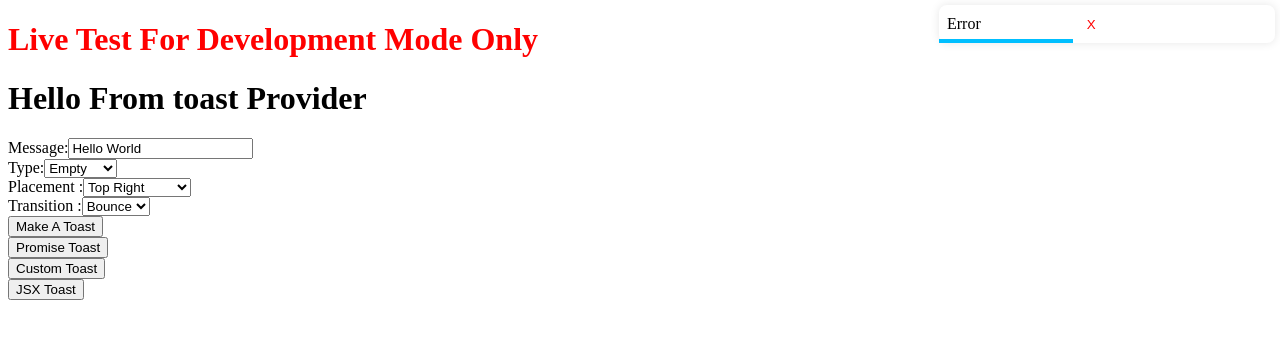
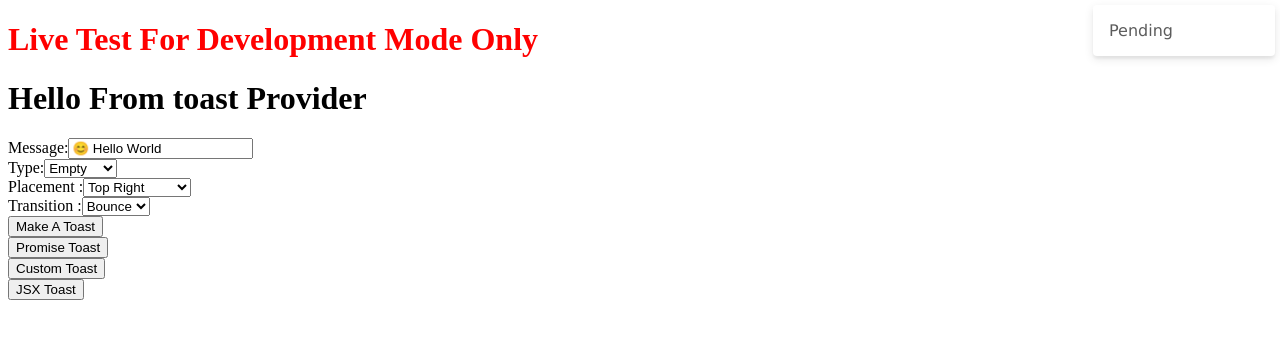
Before and after one commit to 3mmarYasser/react-toast-plus, a React (Vite) app: page / in a window 1280 px wide. Both pictures are taken after a click on the button "Promise Toast". Shown: the top 338 px of the page. Built offline with nearby package versions, Linux system fonts and the light colour scheme.

Commit message:
Fix Promise & style

```diff
--- a/dev/App.tsx
+++ b/dev/App.tsx
@@ -26,7 +26,7 @@ const App: FunctionComponent = () => {
     },[toasts] )
 
 
-    const [formData, setFormData] = React.useState<FormData>({ msg: 'Hello World', type: "empty" ,placement:"top-right" ,transition:"bounce" });
+    const [formData, setFormData] = React.useState<FormData>({ msg: '😊 Hello World', type: "empty" ,placement:"top-right" ,transition:"bounce" });
 
     function handleInputChange(event: React.ChangeEvent<HTMLInputElement | HTMLSelectElement>) {
         const { name, value } = event.target;
@@ -39,8 +39,6 @@ const App: FunctionComponent = () => {
             className: 'custom-toast',
             placement: formData.placement,
            transition: formData.transition,
-           lifetime: 3000,
-
         } );
     }
     const callPromise = () => {
@@ -53,17 +51,14 @@ const App: FunctionComponent = () => {
                     } else {
                         reject("Failed!");
                     }
-                }, 1000);
+                }, 4000);
             });
         };
         addToast.promise(someAsyncFunction ,{pending:"Pending" ,success:"Success" ,error:"Error"} ,{
-            autoClose:true,
-            pauseOnHover:true,
-            pauseOnFocusLoss:true,
         })
     }
 const addCustomToast = () => {
-    addToast.custom(CustomToast,{placement:"top-center" ,transition:"slide" ,lifetime:5000 ,autoClose:true});
+    addToast.custom(CustomToast,{placement:formData.placement ,transition:formData.transition ,lifetime:5000 ,autoClose:true});
 }
 
 const addJSXToast = () => {
@@ -72,8 +67,8 @@ const addJSXToast = () => {
             <span>This is a JSX Toast</span>
             <button onClick={()=>onClose(id)}>Close</button>
         </span>), "success", {
-            placement:"bottom-center",
-            transition:"zoom",
+            placement:formData.placement,
+            transition:formData.transition,
             lifetime:5000,
             autoClose:true,
         });
--- a/dev/main.tsx
+++ b/dev/main.tsx
@@ -1,10 +1,11 @@
 import { createRoot } from 'react-dom/client'
 import App from "./App.tsx";
 import {ToastProvider} from "react-toast-plus";
+import {StrictMode} from "react";
 
 
 createRoot(document.getElementById('root')!).render(
-    <>
+    <StrictMode>
         <h1 style={{color:'red'}}>Live Test For Development Mode Only</h1>
         <ToastProvider
             newestFirst={true}
@@ -18,12 +19,13 @@ createRoot(document.getElementById('root')!).render(
                 transition: 'bounce',
                 transitionDuration: 500,
                 pauseOnHover: true,
-                closeOnClick: true,
+                pauseOnFocusLoss: true,
+                closeOnClick: false,
                 draggableClose:true,
             }}
         >
             <h1>Hello From toast Provider</h1>
             <App/>
         </ToastProvider>
-    </>,
+    </StrictMode>,
 )
--- /dev/null
+++ b/src/components/Icons/Close.icon.tsx
@@ -0,0 +1,15 @@
+import  { FunctionComponent } from 'react';
+
+
+
+const CloseIcon: FunctionComponent = () => {
+
+  return (
+      <svg fillRule={"evenodd"} viewBox="0 0 24 24">
+          <path
+              d="M 4.7070312 3.2929688 L 3.2929688 4.7070312 L 10.585938 12 L 3.2929688 19.292969 L 4.7070312 20.707031 L 12 13.414062 L 19.292969 20.707031 L 20.707031 19.292969 L 13.414062 12 L 20.707031 4.7070312 L 19.292969 3.2929688 L 12 10.585938 L 4.7070312 3.2929688 z"/>
+      </svg>
+  );
+};
+
+export default CloseIcon;
--- a/src/components/Toaster/Toaster.component.tsx
+++ b/src/components/Toaster/Toaster.component.tsx
@@ -1,35 +1,20 @@
-import {FunctionComponent, isValidElement, useEffect, useState} from 'react';
-import {StyledToaster} from "../../styles";
+import {FunctionComponent, isValidElement} from 'react';
+import {CloseButton, StyledProgressBar, StyledToaster, StyledToasterContent} from "../../styles";
 import {ToastProps} from "../../types";
+import CloseIcon from "../Icons/Close.icon.tsx";
 
 const ToasterComponent: FunctionComponent<ToastProps> = (props) => {
-    const {id  ,content ,onClose   ,options ={}  ,remainingTime } = props;
+    const {id  ,type,content ,onClose   ,options ={} ,isRunning  } = props;
     const {
         className ,
         style ,
         lifetime,
-        autoClose
+        autoClose,
+        progressBar,
+        closeButton
     } = options;
-    const [remaining, setRemaining] = useState<number>(remainingTime || lifetime ||0);
-    // useEffect(() => {
-    //     console.log(remaining);
-    // }, [remaining]);
-    useEffect(() => {
-        if(remainingTime &&autoClose){
-            const interval = setInterval(() => {
-                const timeLeft = remainingTime();
-                // console.log(remainingTime());
-                setRemaining(timeLeft);
-                if (timeLeft <= 0) {
-                    clearInterval(interval);
-                }
-            }, 100);
 
-            return () => clearInterval(interval);
-        }
-    }, [id, onClose, remainingTime ,autoClose]);
 
-    const progressPercentage = lifetime ? (remaining / lifetime) * 100 : 100;
     const renderContent = () => {
         if (typeof content === 'string') {
             return content;
@@ -40,28 +25,26 @@ const ToasterComponent: FunctionComponent<ToastProps> = (props) => {
         }
         return null;
     };
+
   return (
       <StyledToaster className={className} style={style} >
-          {renderContent()}
-          <button style={{
-              marginLeft: '100px',
-              border: 'none',
-              background: 'none',
-              cursor: 'pointer',
-              color: 'red',
-          }} onClick={() => {
-              onClose(id);
-          }}>X</button>
-          <div
-              style={{
-                  position: 'absolute',
-                  bottom: 0,
-                  left: 0,
-                  height: '4px',
-                  backgroundColor: '#00bfff',  // Customize color
-                  width: `${progressPercentage}%`,
-              }}
-          />
+          <StyledToasterContent>
+              {renderContent()}
+          </StyledToasterContent>
+          {(closeButton?.visible) &&
+              <CloseButton className={closeButton.className} style={closeButton.style} onClick={() => onClose(id)}>
+                  <CloseIcon/>
+              </CloseButton>
+          }
+          {(autoClose && progressBar?.visible) &&
+              <StyledProgressBar
+                  key={`${id}-progress-bar`}
+                  type={type ||'empty'}
+                  state={isRunning ? 'running' : 'paused'}
+                  duration={lifetime ?? 0}
+                  className={progressBar.className}
+                  style={progressBar.style}/>}
+
       </StyledToaster>
   );
 };
--- a/src/core/config/config.ts
+++ b/src/core/config/config.ts
@@ -22,19 +22,36 @@ export const TOAST_DEFAULT_OPTIONS:ToastOptions = {
     placement: TOAST_PLACEMENT,
     transition: TOAST_TRANSITION,
 }
+export const DEFAULT_TOAST_LOADING_OPTIONS:ToastOptions = {
+    lifetime: 0,
+    autoClose: false,
+    progressBar: {
+        visible: false,
+    },
+    closeButton:{
+        visible: false,
+    },
+    pauseOnHover: false,
+    pauseOnFocusLoss: false,
+    closeOnClick: false,
+    draggableClose: false,
+}
 export const Gutter = 6;
 
 export const DEFAULT_TOAST_STYLES:ToastStylesProps = {
-    toastWidth: "320px",
+    toastMaxWidth: "320px",
+    toastMinWidth: "150px",
     toastMinHeight: "48px",
-    toastFontFamily: "sans-serif",
     toastBgColor: "white",
-    toastTextColor: "black",
-    toastSuccessIconColor: "green",
-    toastInfoIconColor: "blue",
-    toastWarningIconColor: "yellow",
-    toastErrorIconColor: "red",
-    toastLoadingIconColor: "gray",
-    toastRadius: "8px",
-    toastZIndex: "999"
+    toastTextColor: "#5C5C5C",
+    toastEmptyColor: "gray",
+    toastSuccessColor: "green",
+    toastInfoColor: "blue",
+    toastWarningColor: "yellow",
+    toastErrorColor: "red",
+    toastLoadingColor: "gray",
+    toastBoxShadow: "0 3px 10px rgba(0, 0, 0, 0.1), 0 3px 3px rgba(0, 0, 0, 0.05)",
+    toastPadding: "1rem",
+    toastRadius: "4px",
+    toastFontFamily: "Verdana, sans-serif",
 }
--- a/src/core/context/ToastProvider/ToastProvider.context.tsx
+++ b/src/core/context/ToastProvider/ToastProvider.context.tsx
@@ -3,7 +3,7 @@ import ToastContainer from "../../../components/ToastContainer/ToastContainer.co
 import {createPortal} from "react-dom";
 import {toastReducer} from "../../store/toast.store.ts";
 import Toaster from "../../../components/Toaster/Toaster.component.tsx";
-import {Gutter, TOAST_DEFAULT_OPTIONS} from "../../config/config.ts";
+import {DEFAULT_TOAST_LOADING_OPTIONS, Gutter, TOAST_DEFAULT_OPTIONS} from "../../config/config.ts";
 import {mergeOptions} from "../../../utils/mergeOptions.helper.ts";
 import ToastController from "../../controller/Toast.controller.tsx";
 import {GlobalStyles} from "../../../styles";
@@ -23,7 +23,7 @@ const ToastProvider: FunctionComponent<ToastProviderProps> = ({children ,contain
     warningOptions={},
     infoOptions={},
     emptyOptions={},
-      loadingOptions={},
+    loadingOptions=DEFAULT_TOAST_LOADING_OPTIONS,
     ...defaultOpts } = toastOptions;
 
   const typeOptionsMap:Record<ToastType, object> = {
--- a/src/core/controller/Toast.controller.tsx
+++ b/src/core/controller/Toast.controller.tsx
@@ -32,7 +32,7 @@ const ToastController: FunctionComponent<ToastControllerProps>= ({children:Child
     setTimeout(() => {toastContextProps.onClose(id);},transitionDuration)
   }, [transitionDuration]);
 
-  const autoCloseProps = useAutoClose(toastContextProps.id ,handleClose);
+  const autoCloseProps = useAutoClose(toastContextProps.id ,handleClose ,pauseOnFocusLoss);
 
 
 
@@ -59,19 +59,6 @@ const ToastController: FunctionComponent<ToastControllerProps>= ({children:Child
     }
   }, [state, transitionDuration]);
 
-  useEffect(() => {
-    if (pauseOnFocusLoss && autoClose) {
-      const handleWindowBlur = () => autoCloseProps.pause();
-      const handleWindowFocus = () => autoCloseProps.resume();
-      window.addEventListener('blur', handleWindowBlur);
-      window.addEventListener('focus', handleWindowFocus);
-
-      return () => {
-        window.removeEventListener('blur', handleWindowBlur);
-        window.removeEventListener('focus', handleWindowFocus);
-      };
-    }
-  }, [pauseOnFocusLoss ,autoClose]);
 
 
   const prevElementRefProps = useRef<Required<ToastContextProps["element"]>>({
@@ -103,12 +90,17 @@ const ToastController: FunctionComponent<ToastControllerProps>= ({children:Child
 
   }, [autoClose, lifetime]);
 
-
+  useEffect(() => {
+    if (isDragging){
+      autoCloseProps.pause();
+    }
+  }, [isDragging]);
 
   const handelCloseOnClick = useCallback(() => {
     if (!wasDragged) {
       handleClose(toastContextProps.id)
     }},[wasDragged]);
+
 
   const offset = calcToastOffset(toastContextProps,{gutter ,newestFirst})
 
--- a/src/core/hooks/useToast.hook.ts
+++ b/src/core/hooks/useToast.hook.ts
@@ -29,23 +29,31 @@ export const useToast = () => {
     addToast.info = createToastMethod('info');
     addToast.empty = createToastMethod('empty');
     addToast.loading = createToastMethod('loading');
-    addToast.promise = <T>(promiseOrFunction: Promise<T> | (() => Promise<T>),
-                        messages: { pending: string, success: string, error: string },
-                        options?: ToastOptions) => {
-        const id = addToast(messages.pending, 'loading', {
-            ...options,
-            autoClose: false,
-            pauseOnHover: false,
-            pauseOnFocusLoss: false,
-        }).id;
+
+    addToast.promise = <T>(
+        promiseOrFunction: Promise<T> | (() => Promise<T>),
+        messages: {
+            pending: string ,
+            success: string | ((data: T) => string),
+            error:  string | ((err: T) => string),
+        },
+        options?: Omit<ToastOptions, "autoClose" |"closeButton" |"draggableClose"> &{
+            success?: ToastOptions,
+            error?: ToastOptions
+        }
+    ) => {
+        const {success ,error , ...rest} = options ||{};
+        const id = addToast( messages.pending, 'loading' , rest).id;
 
         const promise = typeof promiseOrFunction === 'function' ? promiseOrFunction() : promiseOrFunction;
         promise
-            .then(() => {
-                updateToast({ id, content: messages.success, type: 'success',options });
+            .then((result) => {
+                const successMessage = typeof messages.success === 'function' ? messages.success(result) : messages.success;
+                updateToast({ id, content: successMessage, type: 'success', options:success });
             })
-            .catch(() => {
-                updateToast({ id, content: messages.error, type: 'error',options });
+            .catch((err) => {
+                const errorMessage = typeof messages.error === 'function' ? messages.error(err) : messages.error;
+                updateToast({ id, content: errorMessage, type: 'error',options:error });
             });
 
         return {
--- a/src/styles/glob.styles.ts
+++ b/src/styles/glob.styles.ts
@@ -1,23 +1,34 @@
 import {DEFAULT_TOAST_STYLES} from "../core/config/config.ts";
 import {glob} from "goober";
-import {ToastStylesProps} from "../types";
+import {ToastStylesProps, ToastType} from "../types";
 
 export const GlobalStyles = (toastStyle?:Partial<ToastStylesProps>)=>{
     const styles:ToastStylesProps = { ...DEFAULT_TOAST_STYLES, ...toastStyle };
     return glob`
         :root {
-            --toast-width: ${styles.toastWidth};
+            --toast-max-width: ${styles.toastMaxWidth};
+            --toast-min-width: ${styles.toastMinWidth};
             --toast-min-height: ${styles.toastMinHeight};
             --toast-font-family: ${styles.toastFontFamily};
             --toast-bg-color: ${styles.toastBgColor};
             --toast-text-color: ${styles.toastTextColor};
-            --toast-success-icon-color: ${styles.toastSuccessIconColor};
-            --toast-info-icon-color: ${styles.toastInfoIconColor};
-            --toast-warning-icon-color: ${styles.toastWarningIconColor};
-            --toast-error-icon-color: ${styles.toastErrorIconColor};
-            --toast-loading-icon-color: ${styles.toastLoadingIconColor};
+            --toast-empty-color: ${styles.toastEmptyColor};
+            --toast-success-color: ${styles.toastSuccessColor};
+            --toast-info-color: ${styles.toastInfoColor};
+            --toast-warning-color: ${styles.toastWarningColor};
+            --toast-error-color: ${styles.toastErrorColor};
+            --toast-loading-color: ${styles.toastLoadingColor};
             --toast-radius: ${styles.toastRadius};
-            --toast-z-index: ${styles.toastZIndex};
+            --toast-padding: ${styles.toastPadding};
+            --toast-shadow: ${styles.toastBoxShadow};
         }
     `;
 }
+export const colorByType:Record<ToastType,string> ={
+    success: 'var(--toast-success-color)',
+    info: 'var(--toast-info-color)',
+    warning: 'var(--toast-warning-color)',
+    error: 'var(--toast-error-color)',
+    loading: 'var(--toast-loading-color)',
+    empty: 'var(--toast-empty-color)',
+}
--- a/src/styles/toast.styles.ts
+++ b/src/styles/toast.styles.ts
@@ -1,6 +1,8 @@
 // noinspection CssUnresolvedCustomProperty
 
-import {css, styled} from "goober";
+import {css, keyframes, styled} from "goober";
+import {ToastType} from "react-toast-plus";
+import {colorByType} from "./glob.styles.ts";
 
 export const StyledToastContainer = styled('div')`
     position: fixed;
@@ -20,11 +22,68 @@ export const toastControllerClass = css`
 
 export const StyledToaster = styled('div')`
     display: flex;
+    justify-content: space-between;
+    align-items: center;
+    position: relative;
     background: var(--toast-bg-color);
     color: var(--toast-text-color);
     will-change: transform;
-    box-shadow: 0 0 10px rgba(0,0,0,0.1);
-    width: var(--toast-width);
-    padding: 10px 8px;
-    border-radius: 8px;
+    box-shadow: var(--toast-shadow);
+    max-width: var(--toast-max-width);
+    min-width: var(--toast-min-width);
+    max-height: var(--toast-max-height);
+    border-radius: var(--toast-radius);
+    font-family: var(--toast-font-family);
+    overflow: hidden;
+    padding: var(--toast-padding);
+    gap: 1rem;
 `;
+export const StyledToasterContent = styled('div')`
+    white-space: pre-line;
+    flex: 1 1 auto;
+
+`;
+export const progressBarAnimation = keyframes`
+    0% {
+       transform: scaleX(1);
+    }
+    100% {
+        transform: scaleX(0);
+    }
+`
+export const StyledProgressBar = styled('div')<{type:ToastType ,duration:number , state:'running' | 'paused'}>`
+    position: absolute;
+    bottom: 0;
+    left: 0;
+    height: 4px;
+    width: 100%;
+    transform-origin: left;
+    background-color:${props => colorByType[props.type]};
+    animation: ${progressBarAnimation} linear 1 forwards;
+    animation-duration: ${props => props.duration}ms;
+    animation-play-state: ${props => props.state};
+`;
+export const CloseButton = styled('button')`
+    border: none;
+    background: none;
+    cursor: pointer;
+    color: inherit;
+    text-transform: none;
+    padding: 0;
+    margin: 0;
+    align-self: center;
+    transition: opacity 0.3s;
+    opacity: 0.5;
+    flex: 0 0 auto;
+    :hover{
+        opacity: 1;
+        color:var(--toast-error-color);
+    }
+    height: 1rem;
+    width: 1rem;
+    >svg{
+        transition: color 0.3s;
+        fill:currentColor;
+
+    }
+`;
```
Also changed, not shown: src/core/hooks/useAutoClose.hook.ts (+16 -2 lines), src/types/Toast.types.ts (+13 -10 lines).
